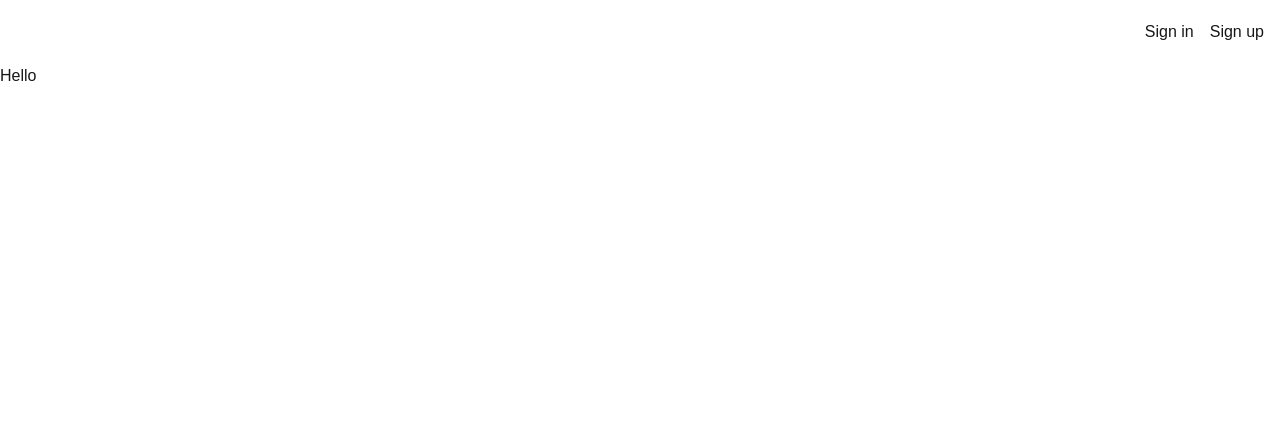
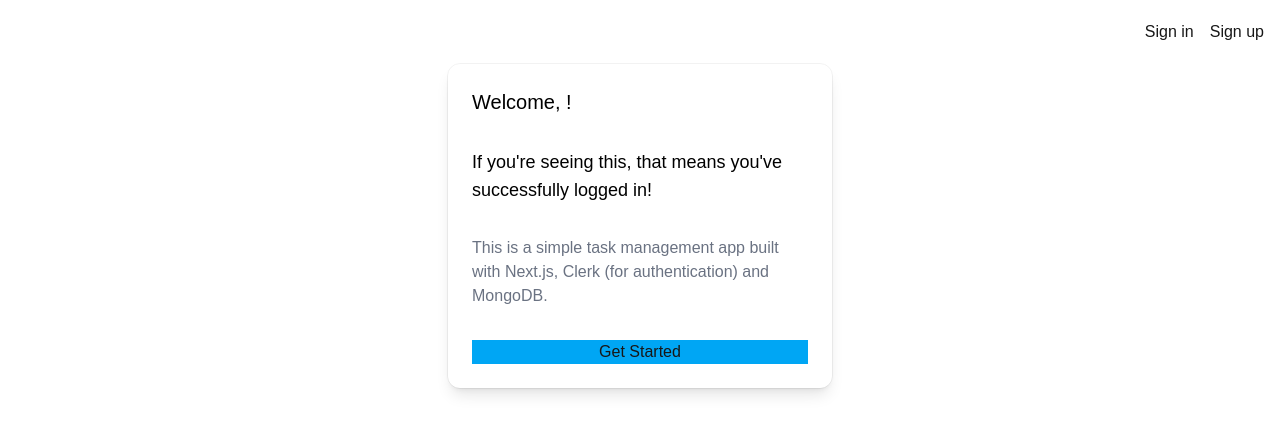
Before and after one commit to smpalileo/task-app-test, a Next.js app: page / in a window 1280 px wide. Shown: the top 434 px of the page. Built offline with nearby package versions, Linux system fonts and the light colour scheme; no server answers.

Commit message:
implemented loader

```diff
--- /dev/null
+++ b/src/app/components/Button.tsx
@@ -0,0 +1,42 @@
+"use client";
+import { redirect, usePathname, useRouter } from "next/navigation";
+
+export function MainButton({ text = "Get Started" }: { text?: string }) {
+  const pathname = usePathname();
+
+  const handleClick = () => {
+    console.log("Main button clicked", pathname);
+    switch (pathname) {
+      case "/":
+        return redirect("/tasks");
+      case "/tasks":
+        return;
+      default:
+        break;
+    }
+  };
+  return (
+    <button
+      onClick={handleClick}
+      className="bg-sky-500 hover:bg-sky-700"
+    >
+      {text}
+    </button>
+  );
+}
+
+export function BackButton({ text = "Back" }: { text?: string }) {
+  const router = useRouter();
+  const handleClick = () => {
+    console.log("Back button clicked");
+    return router.back();
+  };
+  return (
+    <button
+      onClick={handleClick}
+      className="bg-sky-500 hover:bg-sky-700"
+    >
+      {text}
+    </button>
+  );
+}
--- /dev/null
+++ b/src/app/components/Loader.tsx
@@ -0,0 +1,5 @@
+import { MoonLoader } from "react-spinners";
+
+export const Loader = () => {
+  return <MoonLoader speedMultiplier={0.4} />;
+};
--- a/src/app/page.tsx
+++ b/src/app/page.tsx
@@ -1,3 +1,27 @@
-export default function Home() {
-  return <h1>Hello</h1>;
+/* eslint-disable react/no-unescaped-entities */
+import { currentUser } from "@clerk/nextjs/server";
+import { MainButton } from "./components/Button";
+
+export default async function Home() {
+  const user = await currentUser();
+  const userName =
+    user?.firstName || user?.emailAddresses[0].emailAddress.split("@")[0];
+
+  return (
+    <div className="mx-auto flex max-w-sm items-center gap-x-4 rounded-xl bg-white p-6 shadow-lg outline outline-black/5 dark:bg-slate-800 dark:shadow-none dark:-outline-offset-1 dark:outline-white/10">
+      <div className="gap-y-8 flex flex-col">
+        <div className="text-xl text-black dark:text-white">
+          Welcome, {userName}!
+        </div>
+        <div className="text-lg text-black dark:text-white">
+          If you're seeing this, that means you've successfully logged in!
+        </div>
+        <p className="text-gray-500 dark:text-gray-400">
+          This is a simple task management app built with Next.js, Clerk (for
+          authentication) and MongoDB.
+        </p>
+        <MainButton />
+      </div>
+    </div>
+  );
 }
--- a/src/app/tasks/page.tsx
+++ b/src/app/tasks/page.tsx
@@ -1,23 +1,45 @@
 "use client";
 import { useEffect, useState } from "react";
+import { useUser } from "@clerk/nextjs";
+import { Loader } from "../components/Loader";
 
 export default function Page() {
+  const { user } = useUser();
+  const userName =
+    user?.firstName || user?.emailAddresses[0].emailAddress.split("@")[0];
+
   const fetchTasks = async () => {
-    const tasks = (await fetch("/api/tasks")).json();
+    const response = await fetch("/api/tasks");
+    const tasks = await response.json();
     return tasks;
   };
 
   const [tasks, setTasks] = useState([]);
+  const [loading, setLoading] = useState(true);
 
   useEffect(() => {
     fetchTasks().then((tasks) => {
+      setTimeout(() => {
         setTasks(tasks);
+        setLoading(false);
+      }, 3000);
     });
   }, []);
 
   return (
-    <div>
-      <h1>Tasks</h1>
+    <div className="mx-auto flex max-w-sm items-center gap-x-4 rounded-xl bg-white p-6 shadow-lg outline outline-black/5 dark:bg-slate-800 dark:shadow-none dark:-outline-offset-1 dark:outline-white/10">
+      <div className="gap-y-8 flex flex-col">
+        <div className="text-xl text-black dark:text-white">
+          Tasks for {userName}
+        </div>
+        <div className="flex flex-col items-center justify-center">
+          {loading ? (
+            <Loader />
+          ) : (
+            <div className="text-black dark:text-white">
+              {tasks.length === 0 ? (
+                "No tasks found"
+              ) : (
                 <ul>
                   {tasks.map(
                     (task: {
@@ -34,6 +56,11 @@ export default function Page() {
                     ),
                   )}
                 </ul>
+              )}
+            </div>
+          )}
+        </div>
+      </div>
     </div>
   );
 }
```
Also changed, not shown: package.json (+6 -3 lines). Lines whose indentation alone changed are shown as unchanged.
